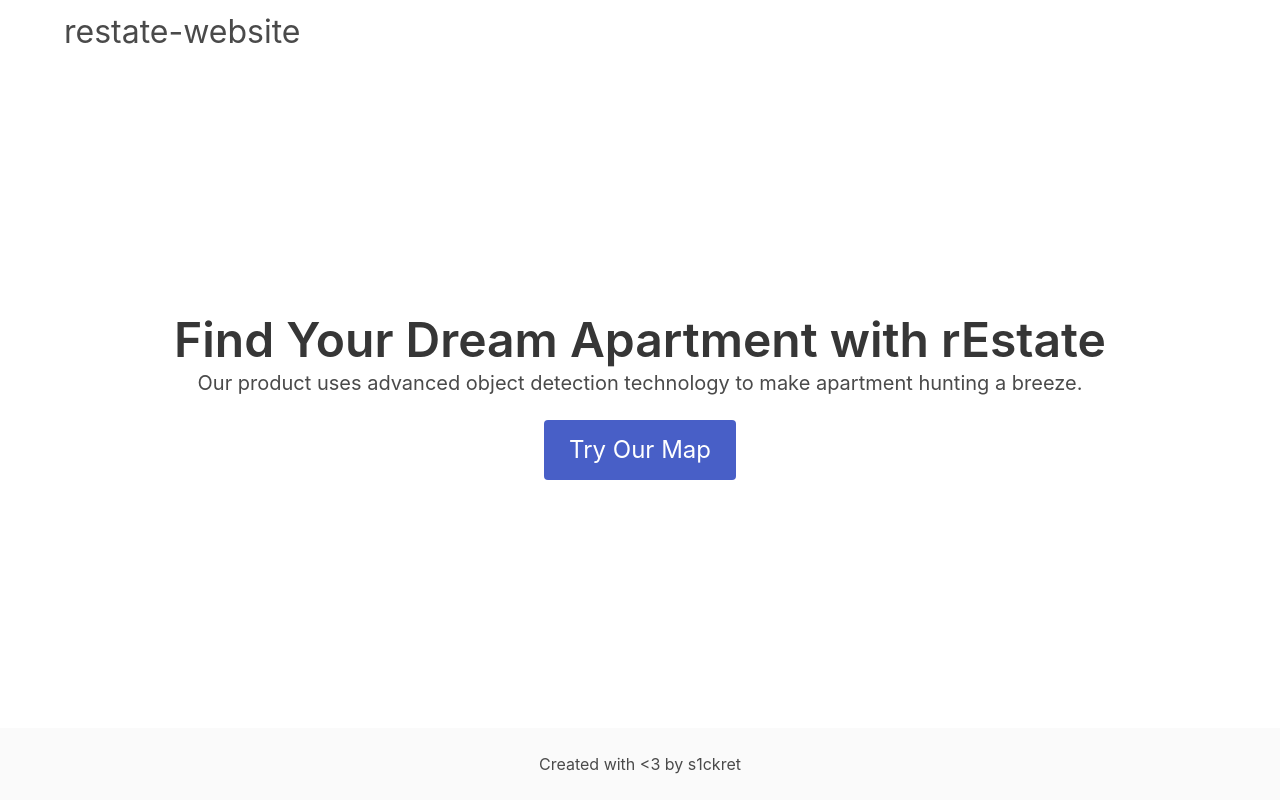
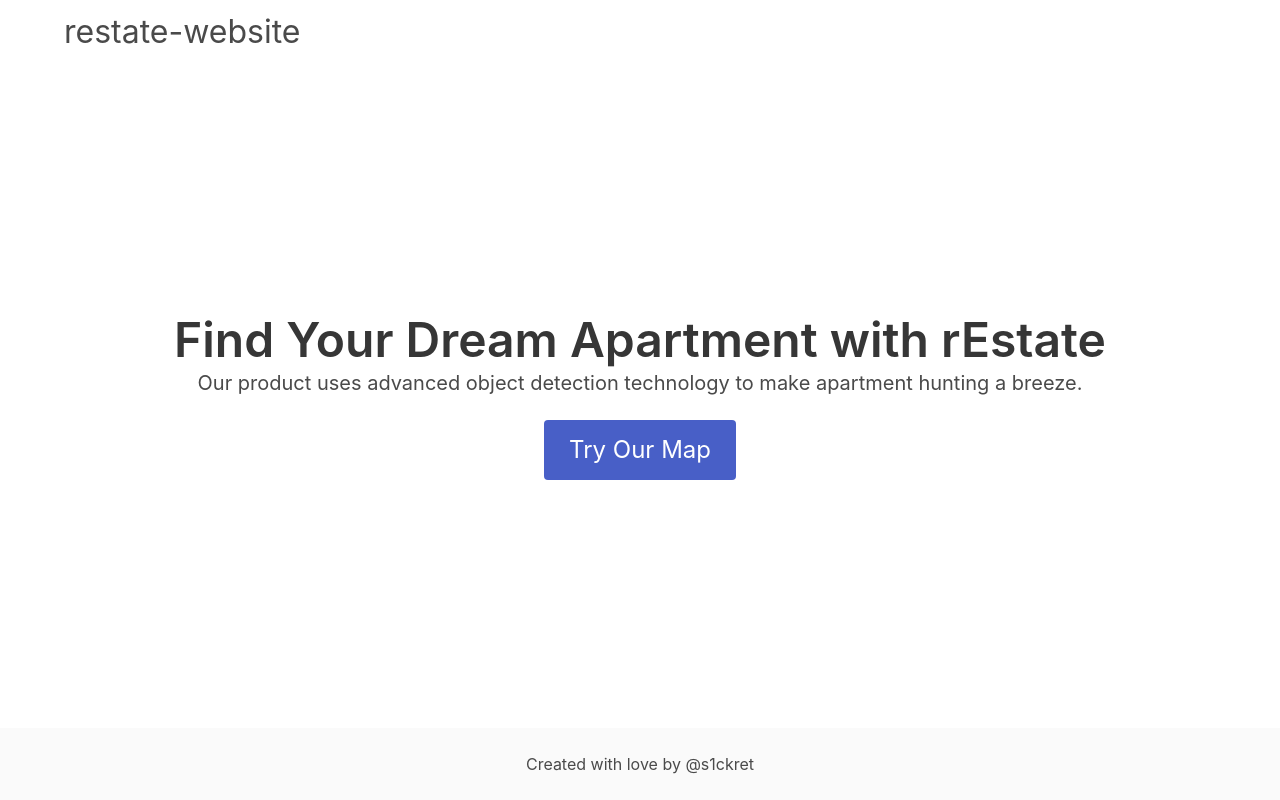
Before and after one commit to s1ckret/restate-website, a SvelteKit app: page / in a window 1280 px wide. Built offline with nearby package versions, Linux system fonts and the light colour scheme.

Commit message:
fix(layout): change footer text
Signed-off-by: s1ckret <map-sveltekit@s1ckret.com>

```diff
--- a/src/routes/+layout.svelte
+++ b/src/routes/+layout.svelte
@@ -16,7 +16,7 @@
   <div class="hero-foot">
     <footer class="footer pb-5 pt-5">
       <div class="content has-text-centered">
-        <p>Created with &lt;3 by s1ckret</p>
+        <p>Created with love by @s1ckret</p>
       </div>
     </footer>
   </div>
```
